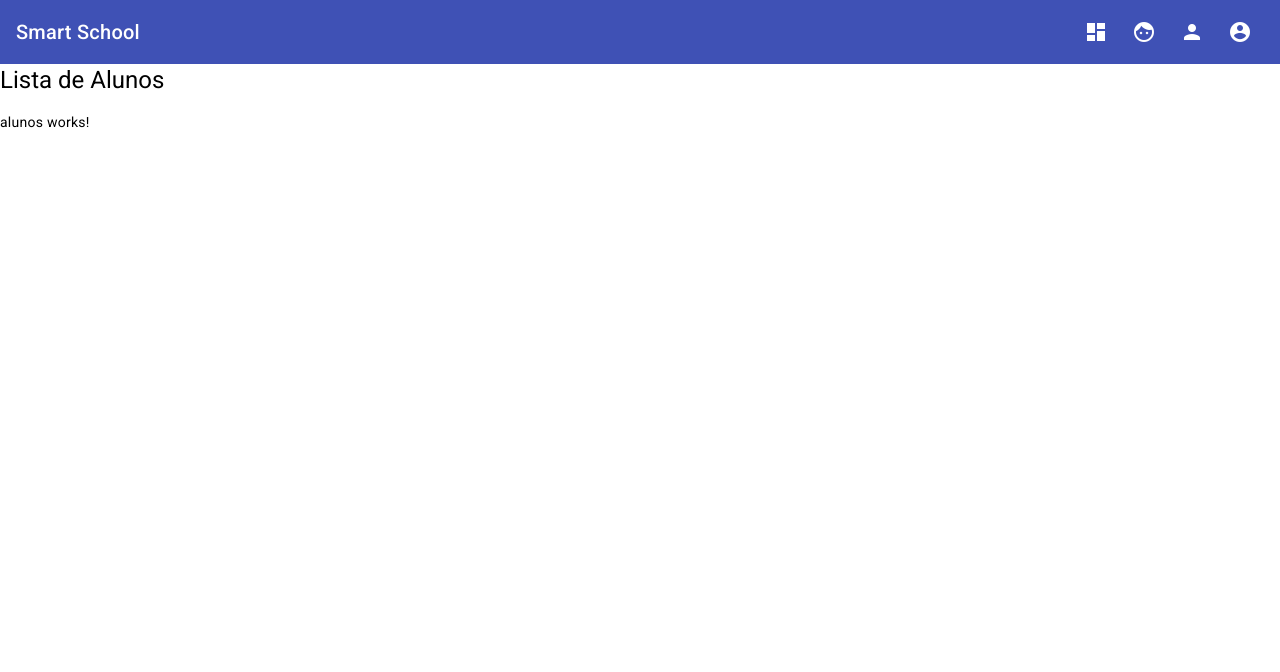
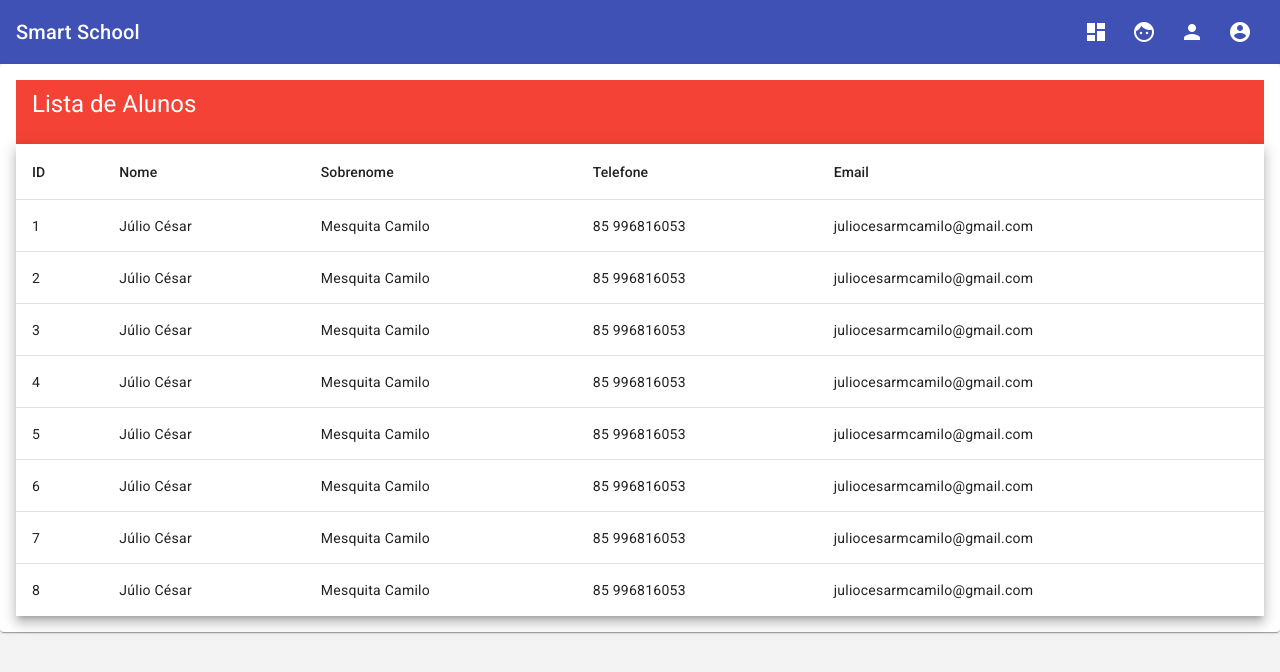
Before and after one commit to devjuliomesquita/SmartSchool, an Angular app in the folder SmartSchool-frontend/: page /alunos in a window 1280 px wide. Shown: the top 672 px of the page. Built offline with nearby package versions, Linux system fonts and the light colour scheme.

Commit message:
Pagina inicial do Aluno
Construido a página inicial do aluno mais interface do mesmo.

```diff
--- a/SmartSchool-frontend/src/app/alunos/alunos.component.html
+++ b/SmartSchool-frontend/src/app/alunos/alunos.component.html
@@ -1,4 +1,49 @@
-<app-titulo [titulo]="titulo"></app-titulo>
-<p>
-  alunos works!
-</p>
+<mat-card>
+  <mat-card-header>
+    <mat-toolbar color="warn">
+      <span><app-titulo [titulo]="titulo"></app-titulo></span>
+    </mat-toolbar>
+  </mat-card-header>
+
+  <mat-card-content>
+
+    <table mat-table [dataSource]="alunos" class="mat-elevation-z8">
+
+      <!-- Id Column -->
+      <ng-container matColumnDef="Id">
+        <th mat-header-cell *matHeaderCellDef> ID </th>
+        <td mat-cell *matCellDef="let aluno"> {{aluno.Id}} </td>
+      </ng-container>
+
+      <!-- Nome Column -->
+      <ng-container matColumnDef="nome">
+        <th mat-header-cell *matHeaderCellDef> Nome </th>
+        <td mat-cell *matCellDef="let aluno"> {{aluno.nome}} </td>
+      </ng-container>
+
+      <!-- Sobrenome Column -->
+      <ng-container matColumnDef="sobrenome">
+        <th mat-header-cell *matHeaderCellDef> Sobrenome </th>
+        <td mat-cell *matCellDef="let aluno"> {{aluno.sobrenome}} </td>
+      </ng-container>
+
+      <!-- Telefone Column -->
+      <ng-container matColumnDef="telefone">
+        <th mat-header-cell *matHeaderCellDef> Telefone </th>
+        <td mat-cell *matCellDef="let aluno"> {{aluno.telefone}} </td>
+      </ng-container>
+
+      <!-- Email Column -->
+      <ng-container matColumnDef="email">
+        <th mat-header-cell *matHeaderCellDef> Email </th>
+        <td mat-cell *matCellDef="let aluno"> {{aluno.email}} </td>
+      </ng-container>
+
+      <tr mat-header-row *matHeaderRowDef="displayedColumns"></tr>
+      <tr mat-row *matRowDef="let row; columns: displayedColumns;"></tr>
+
+    </table>
+
+
+  </mat-card-content>
+</mat-card>
--- a/SmartSchool-frontend/src/app/alunos/alunos.component.ts
+++ b/SmartSchool-frontend/src/app/alunos/alunos.component.ts
@@ -1,4 +1,5 @@
-import { Component, OnInit } from '@angular/core';
+import { Component, OnInit,  } from '@angular/core';
+import { Aluno } from './model/aluno';
 
 @Component({
   selector: 'app-alunos',
@@ -8,9 +9,23 @@ import { Component, OnInit } from '@angular/core';
 export class AlunosComponent implements OnInit {
   public titulo:string = 'Lista de Alunos';
 
+  public alunos: Aluno [] = [
+    {Id: 1, nome: "Júlio César", sobrenome: "Mesquita Camilo", telefone: "85 996816053", email: "juliocesarmcamilo@gmail.com" },
+    {Id: 2, nome: "Júlio César", sobrenome: "Mesquita Camilo", telefone: "85 996816053", email: "juliocesarmcamilo@gmail.com" },
+    {Id: 3, nome: "Júlio César", sobrenome: "Mesquita Camilo", telefone: "85 996816053", email: "juliocesarmcamilo@gmail.com" },
+    {Id: 4, nome: "Júlio César", sobrenome: "Mesquita Camilo", telefone: "85 996816053", email: "juliocesarmcamilo@gmail.com" },
+    {Id: 5, nome: "Júlio César", sobrenome: "Mesquita Camilo", telefone: "85 996816053", email: "juliocesarmcamilo@gmail.com" },
+    {Id: 6, nome: "Júlio César", sobrenome: "Mesquita Camilo", telefone: "85 996816053", email: "juliocesarmcamilo@gmail.com" },
+    {Id: 7, nome: "Júlio César", sobrenome: "Mesquita Camilo", telefone: "85 996816053", email: "juliocesarmcamilo@gmail.com" },
+    {Id: 8, nome: "Júlio César", sobrenome: "Mesquita Camilo", telefone: "85 996816053", email: "juliocesarmcamilo@gmail.com" },
+  ];
+
+  displayedColumns = ['Id', 'nome', 'sobrenome', 'telefone', 'email'];
+
   constructor() { }
 
   ngOnInit() {
+
   }
 
 }
--- /dev/null
+++ b/SmartSchool-frontend/src/app/alunos/model/aluno.ts
@@ -0,0 +1,7 @@
+export interface Aluno {
+  Id: number;
+  nome: string;
+  sobrenome: string;
+  telefone: string;
+  email: string;
+}
--- a/SmartSchool-frontend/src/styles.scss
+++ b/SmartSchool-frontend/src/styles.scss
@@ -1,4 +1,4 @@
 /* You can add global styles to this file, and also import other style files */
 
 html, body { height: 100%; }
-body { margin: 0; font-family: Roboto, "Helvetica Neue", sans-serif; }
+body { margin: 0; font-family: Roboto, "Helvetica Neue", sans-serif; background-color: #f3f3f3; }
```
Also changed, not shown: SmartSchool-frontend/src/app/app.module.ts (+9 -1 lines).
